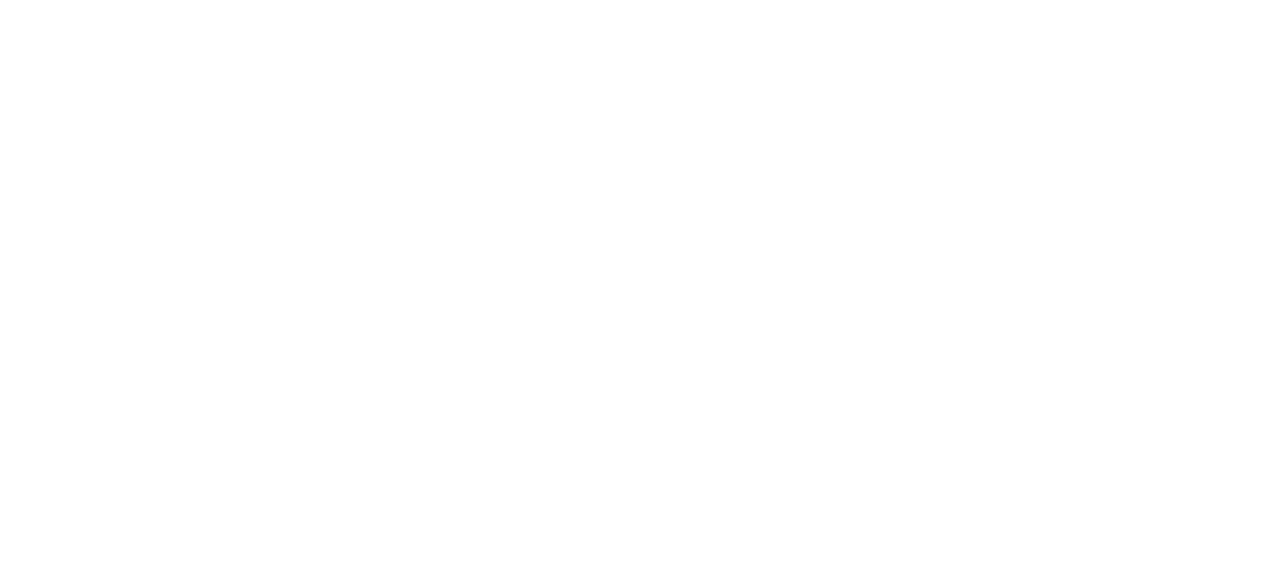
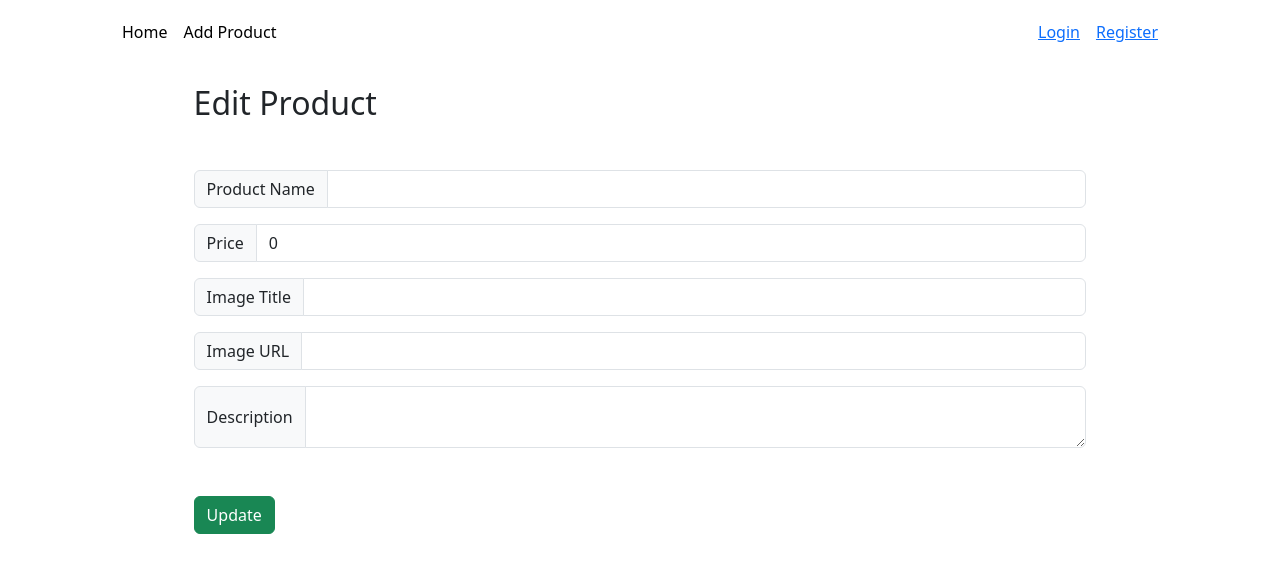
Before and after one commit to MRLNT/bca-week-7, a React (Vite) app: page /edit-product/1 in a window 1280 px wide. Before the commit this address had no page. Shown: the top 572 px of the page. Built offline with nearby package versions, Linux system fonts and the light colour scheme; no server answers.

Commit message:
add update product

```diff
--- a/src/pages/addProduct/index.jsx
+++ b/src/pages/addProduct/index.jsx
@@ -1,6 +1,8 @@
 import { useState } from "react"
 import Layoutv1 from "../auth/v1";
 import { addProduct } from "../services/product";
+import FormProduct from "../formAddEditProduct/FormProduct";
+import { useNavigate } from "react-router-dom";
 
 const AddProduct = () => {
   const [name, setName] = useState("");
@@ -9,10 +11,11 @@
   const [imgUrl, setImgUrl] = useState("");
   const [desc, setDesc] = useState("");
 
+  const navigate = useNavigate();
+
   const saveData = async (e) => {
     try {
       e.preventDefault();
-
       const data = {
         name,
         price,
@@ -20,11 +23,8 @@
         image: imgUrl,
         description: desc,
       };
-
       console.log(data);
-
       const res = await addProduct(data);
-
       console.log(res);
       alert(res.data);
       setDesc("");
@@ -32,65 +32,31 @@
       setImgUrl("");
       setName("");
       setPrice(0);
+
+      navigate("/");
     } catch (error) {
       console.log(error.response);
     }
   };
-
   return (
     <Layoutv1>
       <h2>Add Product</h2>
-      <div className="form-container my-5">
-        <div className="input-group mb-3">
-          <span className="input-group-text">Product Name</span>
-          <input
-            type="text"
-            className="form-control"
-            onChange={(e) => setName(e.target.value)}
-            value={name}
-          />
-        </div>
-        <div className="input-group mb-3">
-          <span className="input-group-text">Price</span>
-          <input
-            type="number"
-            className="form-control"
-            onChange={(e) => setPrice(e.target.value)}
-            value={price}
-          />
-        </div>
-        <div className="input-group mb-3">
-          <span className="input-group-text">Image Title</span>
-          <input
-            type="text"
-            className="form-control"
-            onChange={(e) => setImgTitle(e.target.value)}
-            value={imgTitle}
-          />
-        </div>
-        <div className="input-group mb-3">
-          <span className="input-group-text">Image URL</span>
-          <input
-            type="text"
-            className="form-control"
-            onChange={(e) => setImgUrl(e.target.value)}
-            value={imgUrl}
-          />
-        </div>
-        <div className="input-group mb-3">
-          <span className="input-group-text">Description</span>
-          <textarea
-            className="form-control"
-            onChange={(e) => setDesc(e.target.value)}
-            value={desc}
-          ></textarea>
-        </div>
-      </div>
+      <FormProduct
+        name={name}
+        price={price}
+        imgTitle={imgTitle}
+        imgUrl={imgUrl}
+        desc={desc}
+        onChangeName={(e) => setName(e.target.value)}
+        onChangePrice={(e) => setPrice(e.target.value)}
+        onChangeImgTitle={(e) => setImgTitle(e.target.value)}
+        onChangeImageUrl={(e) => setImgUrl(e.target.value)}
+        onChangeDesc={(e) => setDesc(e.target.value)}
+      />
       <button className="btn btn-success" onClick={(e) => saveData(e)}>
         Save
       </button>
     </Layoutv1>
   );
 };
-
 export default AddProduct;
--- a/src/pages/card/card.css
+++ b/src/pages/card/card.css
@@ -1,26 +1,22 @@
 /* card */
 .card-container {
     border-radius: 7px;
-    width: 164px;
+    width: 200px;
     box-shadow: rgba(0, 0, 0, 0.24) 0px 3px 8px;
     padding: 8px;
     margin: 10px;
   }
-
   /* .card-container .image {
     height: 200px;
   } */
-
   .image img {
     border-radius: 7px;
     width: 100%;
     max-height: 100%;
   }
-
   .image p {
     text-align: center;
   }
-
   .card-container .desc {
     padding: 10px;
     text-align: center;
--- a/src/pages/card/card.jsx
+++ b/src/pages/card/card.jsx
@@ -10,9 +10,13 @@
         <p>{props.price}</p>
       </div>
       <div className="desc">
-        <Link to={`/product/${props.id}`}>
-            <p>{props.name}</p>
-        </Link>
+        {/* <Link to={`/product/${id}`}> */}
+        <p>{props.name}</p>
+        {/* </Link> */}
+      </div>
+      <div className="action d-flex justify-content-between">
+        <Link to={`/product/${props.id}`}>See Detail</Link>
+        <Link to={`/edit-product/${props.id}`}>Update Data</Link>
       </div>
     </div>
   );
--- /dev/null
+++ b/src/pages/editProduct/index.jsx
@@ -0,0 +1,87 @@
+import { useEffect, useState } from "react";
+import { useNavigate, useParams } from "react-router-dom";
+import FormProduct from "../formAddEditProduct/FormProduct";
+import Layoutv1 from "../auth/v1";
+import { getProductsById, updateProduct } from "../services/product";
+
+const EditProduct = () => {
+    const [name, setName] = useState("");
+    const [price, setPrice] = useState(0);
+    const [imgTitle, setImgTitle] = useState("");
+    const [imgUrl, setImgUrl] = useState("");
+    const [desc, setDesc] = useState("");
+
+    const { id } = useParams();
+
+    const navigate = useNavigate();
+
+    const updateData = async (e) => {
+      try {
+        e.preventDefault();
+
+        const data = {
+          name,
+          price,
+          image_title: imgTitle,
+          image: imgUrl,
+          description: desc,
+        };
+
+        const response = await updateProduct(id, data);
+        console.log(response);
+        alert(response.data);
+        setDesc("");
+        setImgTitle("");
+        setImgUrl("");
+        setName("");
+        setPrice(0);
+
+        navigate("/");
+      } catch (error) {
+        console.log(error);
+      }
+    };
+
+    const getProductById = async (idProduct) => {
+      try {
+        // find data berdasarkan id yg dikirim
+        const response = await getProductsById(idProduct);
+        console.log(response);
+        const data = response.data[0];
+        setDesc(data.description);
+        setImgTitle(data.imageTitle);
+        setImgUrl(data.image);
+        setName(data.name);
+        setPrice(data.price);
+      } catch (error) {
+        console.log(error);
+      }
+    };
+
+    useEffect(() => {
+      getProductById(id);
+    }, [id]);
+
+    return (
+      <Layoutv1>
+        <h2>Edit Product</h2>
+        <FormProduct
+          name={name}
+          price={price}
+          imgTitle={imgTitle}
+          imgUrl={imgUrl}
+          desc={desc}
+          onChangeName={(e) => setName(e.target.value)}
+          onChangePrice={(e) => setPrice(e.target.value)}
+          onChangeImgTitle={(e) => setImgTitle(e.target.value)}
+          onChangeImageUrl={(e) => setImgUrl(e.target.value)}
+          onChangeDesc={(e) => setDesc(e.target.value)}
+        />
+        <button className="btn btn-success" onClick={(e) => updateData(e)}>
+          Update
+        </button>
+      </Layoutv1>
+    );
+  };
+
+  export default EditProduct;
--- /dev/null
+++ b/src/pages/formAddEditProduct/FormProduct.jsx
@@ -0,0 +1,59 @@
+import Input from "../input/Input";
+
+function FormProduct(props) {
+  const {
+    name,
+    price,
+    imgTitle,
+    imgUrl,
+    desc,
+    onChangeName,
+    onChangePrice,
+    onChangeImgTitle,
+    onChangeImageUrl,
+    onChangeDesc,
+  } = props;
+
+  return (
+    <div className="form-container my-5">
+      <div className="input-group mb-3">
+        <span className="input-group-text">Product Name</span>
+        <Input type={"text"} onChangeInput={onChangeName} valueInput={name} />
+      </div>
+      <div className="input-group mb-3">
+        <span className="input-group-text">Price</span>
+        <Input
+          type={"number"}
+          onChangeInput={onChangePrice}
+          valueInput={price}
+        />
+      </div>
+      <div className="input-group mb-3">
+        <span className="input-group-text">Image Title</span>
+        <Input
+          type={"text"}
+          onChangeInput={onChangeImgTitle}
+          valueInput={imgTitle}
+        />
+      </div>
+      <div className="input-group mb-3">
+        <span className="input-group-text">Image URL</span>
+        <Input
+          type={"text"}
+          onChangeInput={onChangeImageUrl}
+          valueInput={imgUrl}
+        />
+      </div>
+      <div className="input-group mb-3">
+        <span className="input-group-text">Description</span>
+        <textarea
+          className="form-control"
+          onChange={onChangeDesc}
+          value={desc}
+        ></textarea>
+      </div>
+    </div>
+  );
+}
+
+export default FormProduct;
--- /dev/null
+++ b/src/pages/input/Input.jsx
@@ -0,0 +1,12 @@
+function Input({ type, className, onChangeInput, valueInput }) {
+    return (
+      <input
+        type={type || "text"}
+        className={`form-control ${className}`}
+        onChange={onChangeInput}
+        value={valueInput}
+      />
+    );
+  }
+
+  export default Input;
--- a/src/pages/navbar/navbar.jsx
+++ b/src/pages/navbar/navbar.jsx
@@ -1,12 +1,12 @@
-import { Link } from 'react-router-dom';
-import './navbar.css'
+import { Link } from "react-router-dom";
+import "./navbar.css";
 
 function Navbar() {
   return (
     <nav className="navbar-container">
       <div className="logo">
-          <Link to={'/'}>Home</Link>
-          <Link to={'/add'}>Add Product</Link>
+        <Link to={"/"}>Home</Link>
+        <Link to={"/add-product"}>Add Product</Link>
       </div>
       <div className="btn-group">
         <Link to={"/login"} className="btn-login">
--- a/src/pages/services/product.js
+++ b/src/pages/services/product.js
@@ -1,11 +1,13 @@
 import { fetchApi } from "../config/api";
 
 const API_URL_PROD = import.meta.env.VITE_API_URL_PROD;
+const BASE_URL_API_DEV = import.meta.env.VITE_API_URL_DEV;
 
 // get all products
 export const getProducts = async () => {
   try {
     const url = `${API_URL_PROD}/products`;
+    // const url = `${BASE_URL_API_DEV}/products`;
     const response = await fetchApi({ url, method: "GET" });
 
     // validasi kalau status error bukan success
@@ -16,31 +18,29 @@
       };
       return error;
     }
-
     return response;
   } catch (error) {
     console.log(error);
   }
 };
-
 // get product by id
 export const getProductsById = async (id) => {
   try {
     const url = `${API_URL_PROD}/products?id=${id}`;
+    // const url = `${BASE_URL_API_DEV}/products?id=${id}`;
     const response = await fetchApi({ url, method: "GET" });
 
     // bisa dikasih validasi status response
-
     return response;
   } catch (error) {
     console.log(error);
   }
 };
-
 // save product
 export const addProduct = async (data) => {
   try {
     const url = `${API_URL_PROD}/products`;
+    // const url = `${BASE_URL_API_DEV}/products`;
     const response = await fetchApi({ url, method: "POST", data });
     // handling exc dari status responsenya
     return response;
@@ -48,3 +48,15 @@
     console.log(error);
   }
 };
+
+// update product
+export const updateProduct = async (id, data) => {
+  try {
+    const url = `${API_URL_PROD}/products/${id}`;
+    // const url = `${BASE_URL_API_DEV}/products/${id}`;
+    const response = await fetchApi({ url, method: "PUT", data });
+    return response;
+  } catch (error) {
+    console.log(error);
+  }
+};
--- a/src/router.jsx
+++ b/src/router.jsx
@@ -4,15 +4,17 @@
 import DetailProduct from './pages/detail'
 import AddProduct from './pages/addProduct';
 import LayoutAuth from './pages/auth/auth';
+import EditProduct from './pages/editProduct';
 
 export default function Router() {
   return (
     <BrowserRouter>
       <Routes>
-        <Route path='/' element={<Home />} />
-        <Route path='/product/:id' element={<DetailProduct />} />
-        <Route path='/add' element={<AddProduct />} />
-        <Route path='/layout' element={<LayoutAuth />} />
+        <Route path="/" element={<Home />} />
+        <Route path="/product/:id" element={<DetailProduct />} />
+        <Route path="/edit-product/:id" element={<EditProduct />} />
+        <Route path="/add-product" element={<AddProduct />} />
+        <Route path="/layout" element={<LayoutAuth />} />
       </Routes>
     </BrowserRouter>
   );
```
Lines whose indentation alone changed are shown as unchanged.
